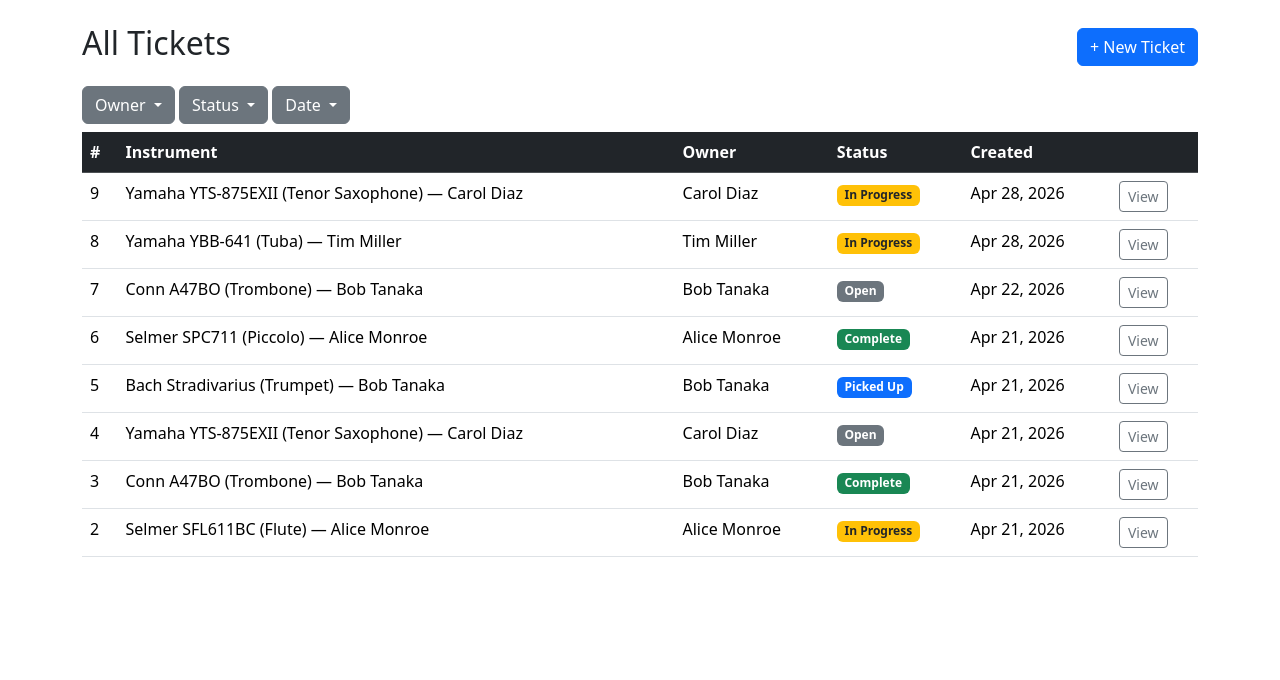
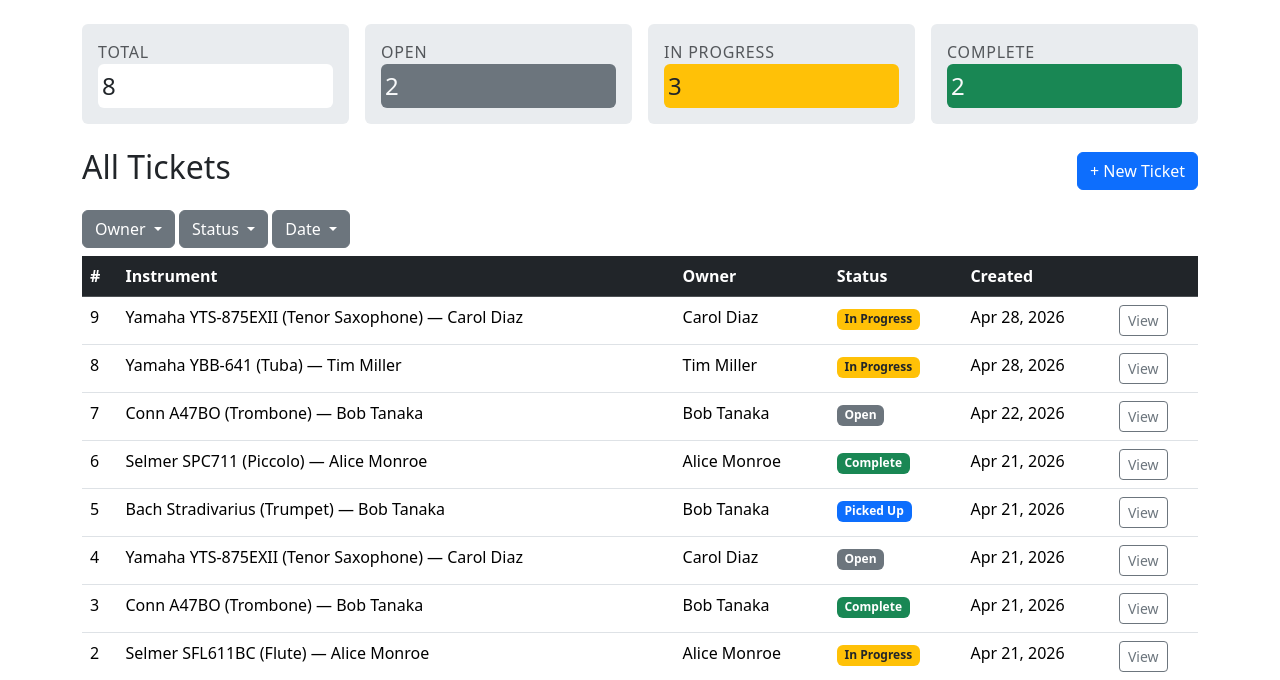
Before and after one commit to KevinLMills/Instrument-Repair-DB, a Django app: page / in a window 1280 px wide. Shown: the part 56-736 px from the top of the page. Run offline with Django 5.2, Linux system fonts and the light colour scheme; data comes from the database, SQL or seed files in the repository; both versions use the stored data as it was after the commit.

Commit message:
Added Counts

```diff
--- a/repairs/templates/repairs/dashboard.html
+++ b/repairs/templates/repairs/dashboard.html
@@ -1,6 +1,40 @@
 {% extends "repairs/base.html" %}
 {% block title %}Dashboard{% endblock %}
 {% block content %}
+<div class="row g-3 mb-4">
+  <div class="col">
+    <div class="card bg-body-secondary border-0 p-3">
+      <div class="text-muted medium text-uppercase" style="letter-spacing:.05em">Total</div>
+      <div class="card border-0 p-1">
+        <div class="fs-4 fw-medium">{{ tickets|length }}</div>
+      </div>
+    </div>
+  </div>
+  <div class="col">
+    <div class="card bg-body-secondary border-0 p-3">
+      <div class="text-muted medium text-uppercase" style="letter-spacing:.05em">Open</div>
+      <div class="card border-0 p-1 bg-secondary">
+        <div class="fs-4 fw-medium text-light">{{ open_count }}</div>
+      </div>
+    </div>
+  </div>
+  <div class="col">
+    <div class="card bg-body-secondary border-0 p-3">
+      <div class="text-muted medium text-uppercase" style="letter-spacing:.05em">In Progress</div>
+      <div class="card border-0 p-1 bg-warning">
+        <div class="fs-4 fw-medium">{{ in_progress_count }}</div>
+      </div>
+    </div>
+  </div>
+  <div class="col">
+    <div class="card bg-body-secondary border-0 p-3">
+      <div class="text-muted medium text-uppercase" style="letter-spacing:.05em">Complete</div>
+      <div class="card border-0 p-1 bg-success">
+        <div class="fs-4 fw-medium text-light">{{ complete_count }}</div>
+      </div>
+    </div>
+  </div>
+</div>
 <div class="d-flex justify-content-between align-items-center mb-3">
   <h2>All Tickets</h2>
   <a href="{% url 'ticket_create' %}" class="btn btn-primary">+ New Ticket</a>
--- a/repairs/views.py
+++ b/repairs/views.py
@@ -5,7 +5,14 @@ from .forms import TicketForm, JobFormSet, InstrumentForm, OwnerForm
 
 def dashboard(request):
     tickets = Ticket.objects.select_related('instrument__owner').order_by('-created_at')
-    return render(request, 'repairs/dashboard.html', {'tickets': tickets})
+    context = {
+        'tickets': tickets,
+        'open_count': tickets.filter(status='open').count(),
+        'in_progress_count': tickets.filter(status='in_progress').count(),
+        'complete_count': tickets.filter(status='complete').count(),
+        'picked_up_count': tickets.filter(status='picked_up').count(),
+    }
+    return render(request, 'repairs/dashboard.html', context)
 
 
 def ticket_detail(request, pk):
```
Also changed, not shown: db.sqlite3.
